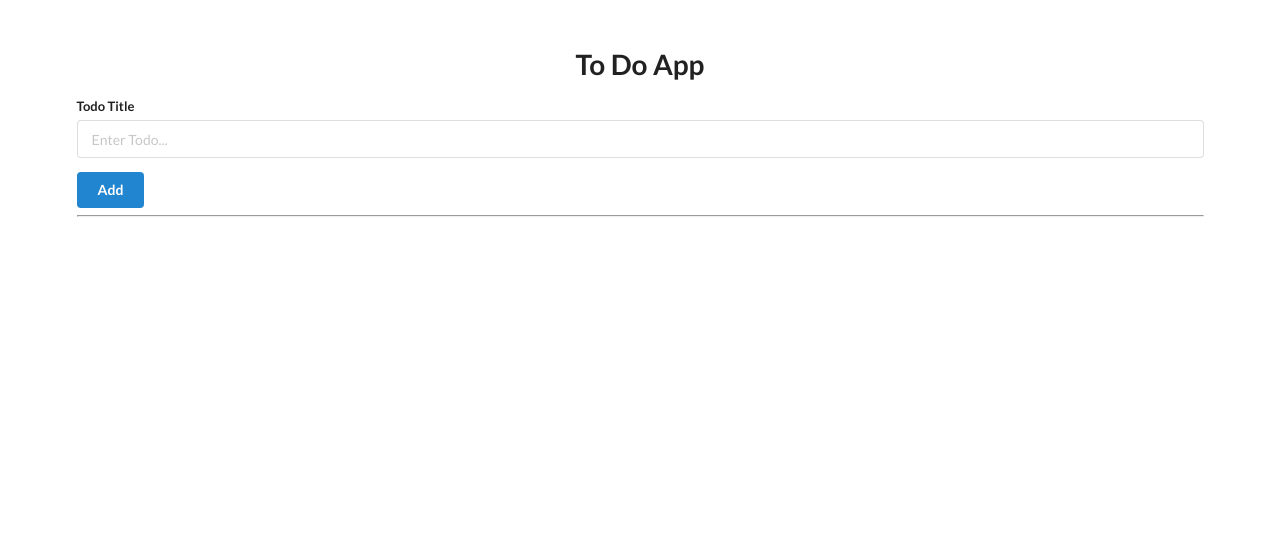
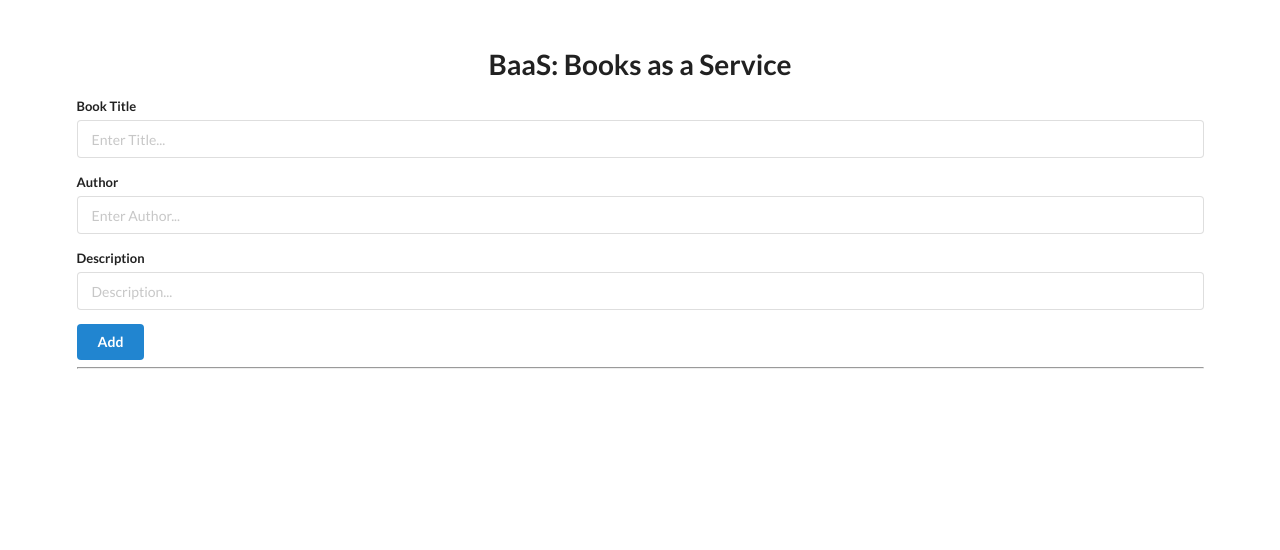
Before and after one commit to stonewerner/fast_todo, a FastAPI app: page / in a window 1280 px wide. Shown: the top 550 px of the page. Run offline with FastAPI, Linux system fonts and the light colour scheme.

Commit message:
changed html to book context

```diff
--- a/templates/base.html
+++ b/templates/base.html
@@ -12,30 +12,38 @@
 
 <body>
     <div style="margin-top: 50px;" class="ui container">
-        <h1 class="ui center aligned header">To Do App</h1>
+        <h1 class="ui center aligned header">BaaS: Books as a Service</h1>
 
         <form class="ui form" action="/add" method="post">
             <div class="field">
-                <label>Todo Title</label>
-                <input type="text" name="title" placeholder="Enter Todo..."><br>
+                <label>Book Title</label>
+                <input type="text" name="title" placeholder="Enter Title..."><br>
+            </div>
+            <div class="field">
+                <label>Author</label>
+                <input type="text" name="title" placeholder="Enter Author..."><br>
+            </div>
+            <div class="field">
+                <label>Description</label>
+                <input type="text" name="title" placeholder="Description..."><br>
             </div>
             <button class="ui blue button" type="submit">Add</button>
         </form>
 
         <hr>
 
-        {% for todo in todo_list %}
+        {% for book in book_list %}
         <div class="ui segment">
-            <p class="ui big header">{{todo.id }} | {{ todo.title }}</p>
+            <p class="ui big header">{{book.id }} | {{ book.title }}</p>
 
-            {% if todo.complete == False %}
-            <span class="ui gray label">Not Complete</span>
+            {% if todo.read == False %}
+            <span class="ui gray label">Haven't Read Yet</span>
             {% else %}
-            <span class="ui green label">Completed</span>
+            <span class="ui green label">Finished!</span>
             {% endif %}
 
-            <a class="ui blue button" href="/update/{{ todo.id }}">Update</a>
-            <a class="ui red button" href="/delete/{{ todo.id }}">Delete</a>
+            <a class="ui blue button" href="/update/{{ book.id }}">Update</a>
+            <a class="ui red button" href="/delete/{{ book.id }}">Delete</a>
         </div>
         {% endfor %}
     </div>
```
